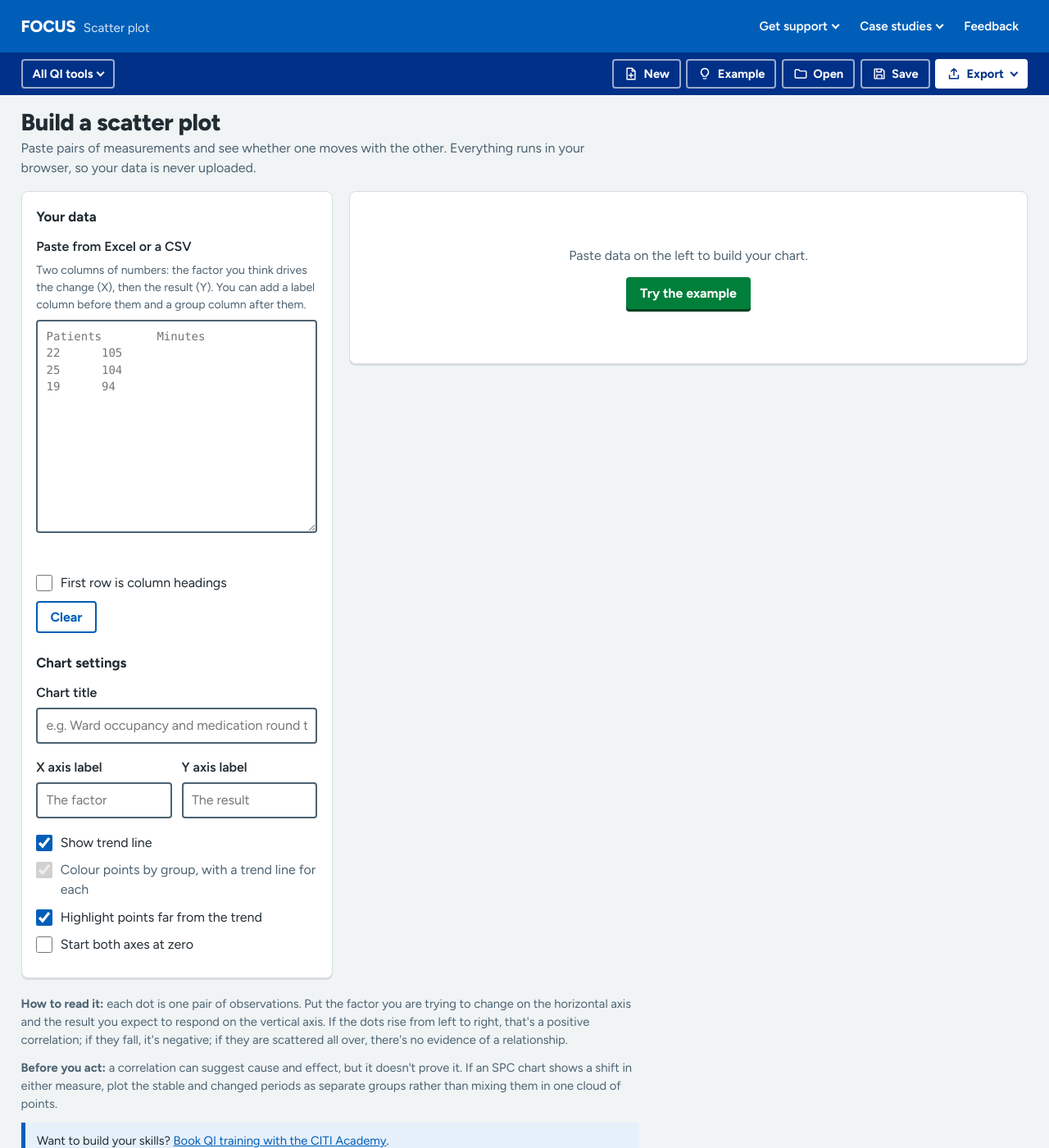
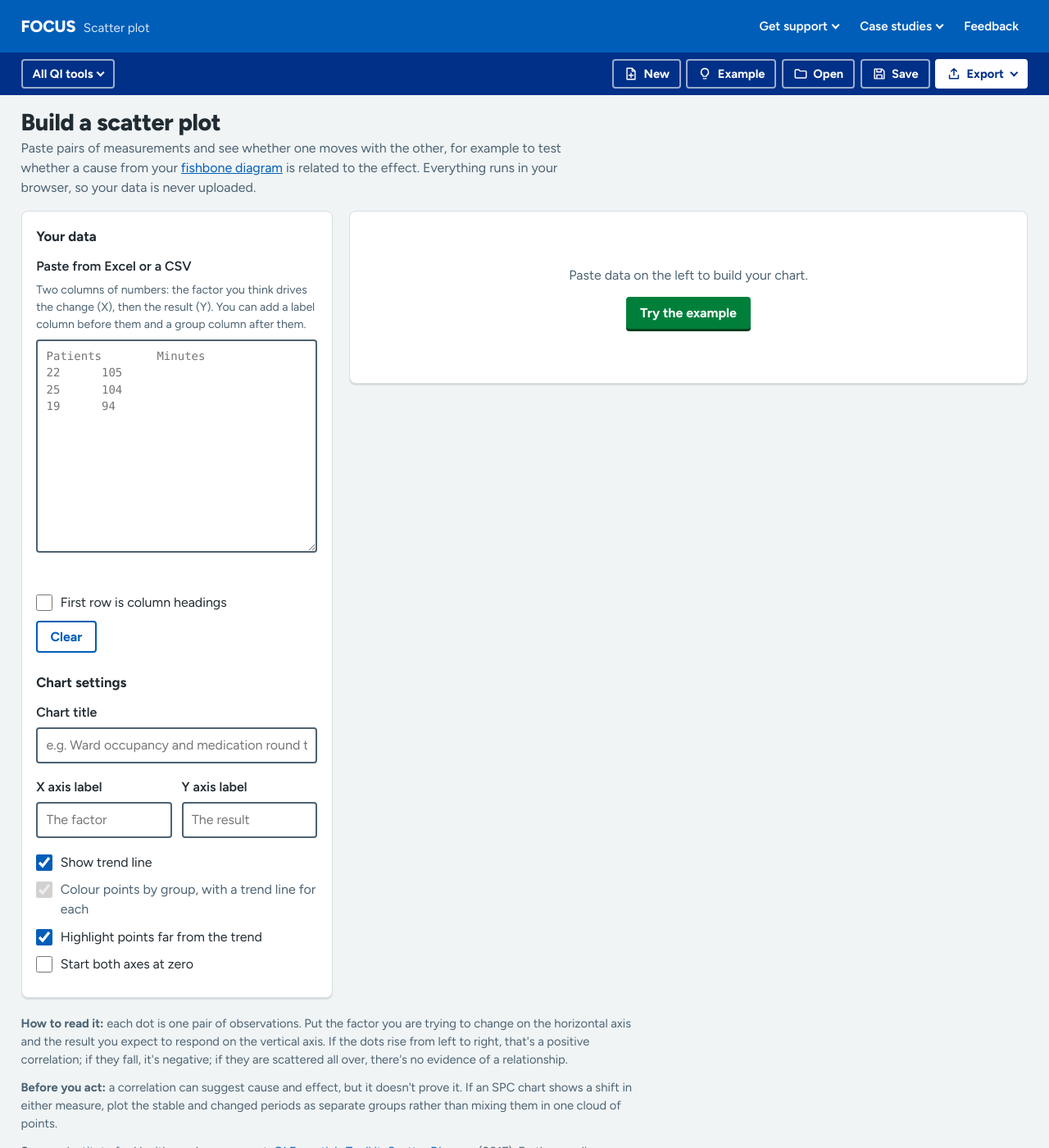
Before and after one commit to PerrinShanks-Cogito/IntegratedQiTools, a Jekyll site: the page built from scatter_plot/index.html, in a window 1280 px wide and 1400 px high. Shown: the whole window at 82% size. Built offline with Jekyll 4.4.1, drawn with Linux system fonts in a browser that asks for light colours; some of the changed text lies outside the part shown.

Commit message:
Scatter plot: IHI wording, fishbone link and source citation
Call a correlation with r between 0.3 and 0.7 'weak' rather than
'moderate', as in the IHI QI Essentials Toolkit. Link the intro to the
fishbone diagram, where the causes to test usually come from, and cite
the IHI Scatter Diagram guidance, with Provost and Murray for further
reading, in the footer.

Co-Authored-By: Claude Opus 5.5 <noreply@anthropic.com>
Claude-Session: https://claude.ai/code/session_01CcqVcm4XUAVhFz1Lp5vF74

```diff
--- a/scatter_plot/index.html
+++ b/scatter_plot/index.html
@@ -61,7 +61,7 @@ details.values .tablewrap{margin-top:.6rem}
 <div class="page-head fa-host">
   <div class="fa-head-text">
     <h1>Build a scatter plot</h1>
-    <p class="meta">Paste pairs of measurements and see whether one moves with the other. Everything runs in your browser, so your data is never uploaded.</p>
+    <p class="meta">Paste pairs of measurements and see whether one moves with the other, for example to test whether a cause from your <a href="{{ '/fishbone_diagram/' | relative_url }}">fishbone diagram</a> is related to the effect. Everything runs in your browser, so your data is never uploaded.</p>
   </div>
   <div data-focus-actions></div>
 </div>
@@ -118,6 +118,7 @@ details.values .tablewrap{margin-top:.6rem}
 <section class="notes" aria-label="About scatter plots">
   <p><b>How to read it:</b> each dot is one pair of observations. Put the factor you are trying to change on the horizontal axis and the result you expect to respond on the vertical axis. If the dots rise from left to right, that's a positive correlation; if they fall, it's negative; if they are scattered all over, there's no evidence of a relationship.</p>
   <p><b>Before you act:</b> a correlation can suggest cause and effect, but it doesn't prove it. If an SPC chart shows a shift in either measure, plot the stable and changed periods as separate groups rather than mixing them in one cloud of points.</p>
+  <p><b>Source:</b> Institute for Healthcare Improvement, <a href="https://www.ihi.org/resources/tools/quality-improvement-essentials-toolkit" target="_blank" rel="noopener">QI Essentials Toolkit: Scatter Diagram</a> (2017). Further reading: Provost and Murray, <em>The Health Care Data Guide: Learning from Data for Improvement</em> (Jossey-Bass, 2011).</p>
   <div class="notice">Want to build your skills? <a href="https://coh.gstt.nhs.uk/course/view.php?id=3199" target="_blank" rel="noopener">Book QI training with the CITI Academy</a>.</div>
 </section>
 
```
Also changed, not shown: other parts of scatter_plot/index.html (+1 -1 lines).
